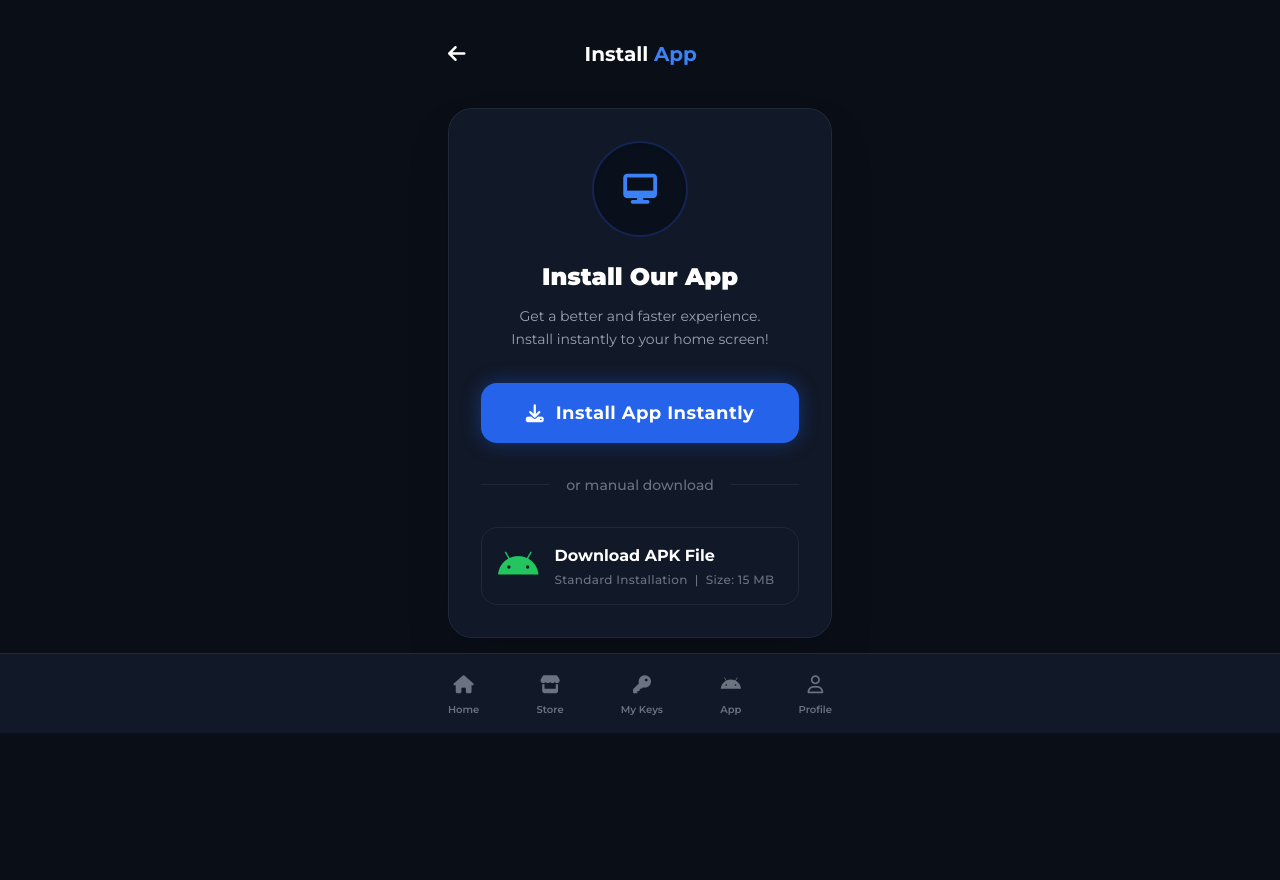
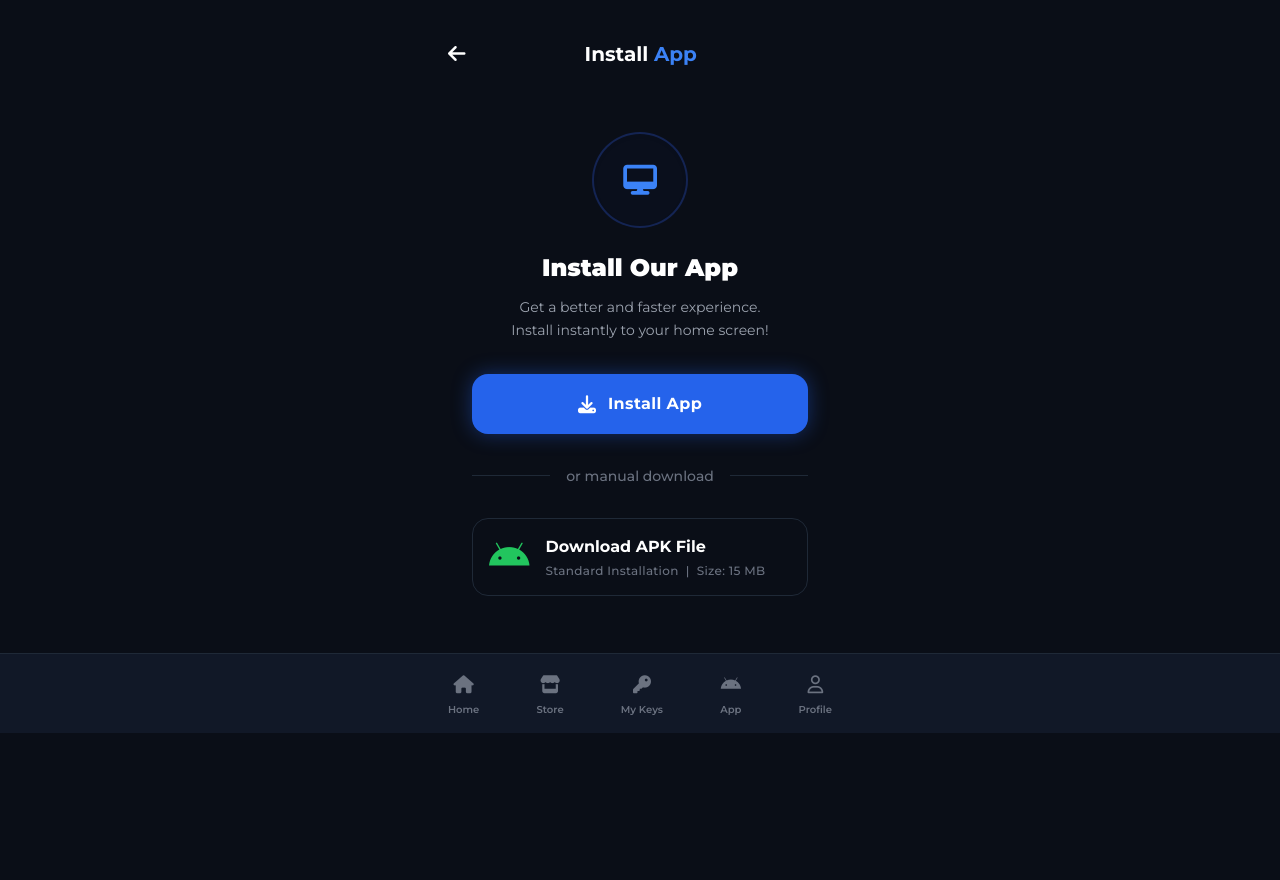
Before and after one commit to KARAMbhaiyaaaa425/yooooooo, a Flask app: page /download in a window 1280 px wide. Shown: the part 67-947 px from the top of the page. Run offline with Flask 3, Linux system fonts and the light colour scheme; the visitor is signed in with stand-in values (Sample User, id 1); data that the repository does not hold is empty; some libraries are stand-ins or nearby versions.

Commit message:
Add files via upload

```diff
--- a/templates/download.html
+++ b/templates/download.html
@@ -11,7 +11,7 @@
     </div>
 
     <!-- Main Card -->
-    <div class="bg-[#111827] border border-gray-800 rounded-3xl p-8 shadow-2xl flex flex-col items-center text-center">
+    <div class="bg-transparent p-6 flex flex-col items-center text-center">
 
         <!-- Icon Circle -->
         <div class="w-24 h-24 rounded-full border-2 border-blue-900/50 bg-[#0a0f1c] flex items-center justify-center mb-6 shadow-inner">
@@ -27,7 +27,7 @@
         <!-- Big Install Button (PWA) -->
         <button onclick="window.installPWA()" class="w-full bg-blue-600 hover:bg-blue-500 text-white font-bold py-4 rounded-2xl flex items-center justify-center gap-3 transition shadow-[0_0_20px_rgba(37,99,235,0.4)] mb-8">
             <i class="fa-solid fa-download text-lg"></i>
-            <span class="text-lg tracking-wide">Install App Instantly</span>
+            <span class="text-base tracking-wide whitespace-nowrap">Install App</span>
         </button>
 
         <!-- Divider -->
--- a/templates/layout.html
+++ b/templates/layout.html
@@ -94,10 +94,7 @@
                 <h3 class="text-[10px] font-bold text-gray-500 uppercase tracking-widest mb-2 px-3">Account</h3>
                 <div class="space-y-1">
 
-            <a href="/download" class="flex flex-col items-center p-2 text-gray-500 hover:text-blue-400 {% if request.path == '/download' %}text-blue-500{% endif %} transition">
-                <i class="fa-brands fa-android text-lg mb-1"></i>
-                <span class="text-[10px] font-semibold">App</span>
-            </a>
+
             <a href="/profile" class="flex items-center gap-3 px-3 py-2.5 rounded-lg text-gray-300 hover:bg-gray-800 transition text-sm font-medium {% if request.path == '/profile' %}nav-active{% endif %}">
                         <i class="fa-solid fa-user w-5 text-center text-pink-400"></i> My Profile
                     </a>
```
